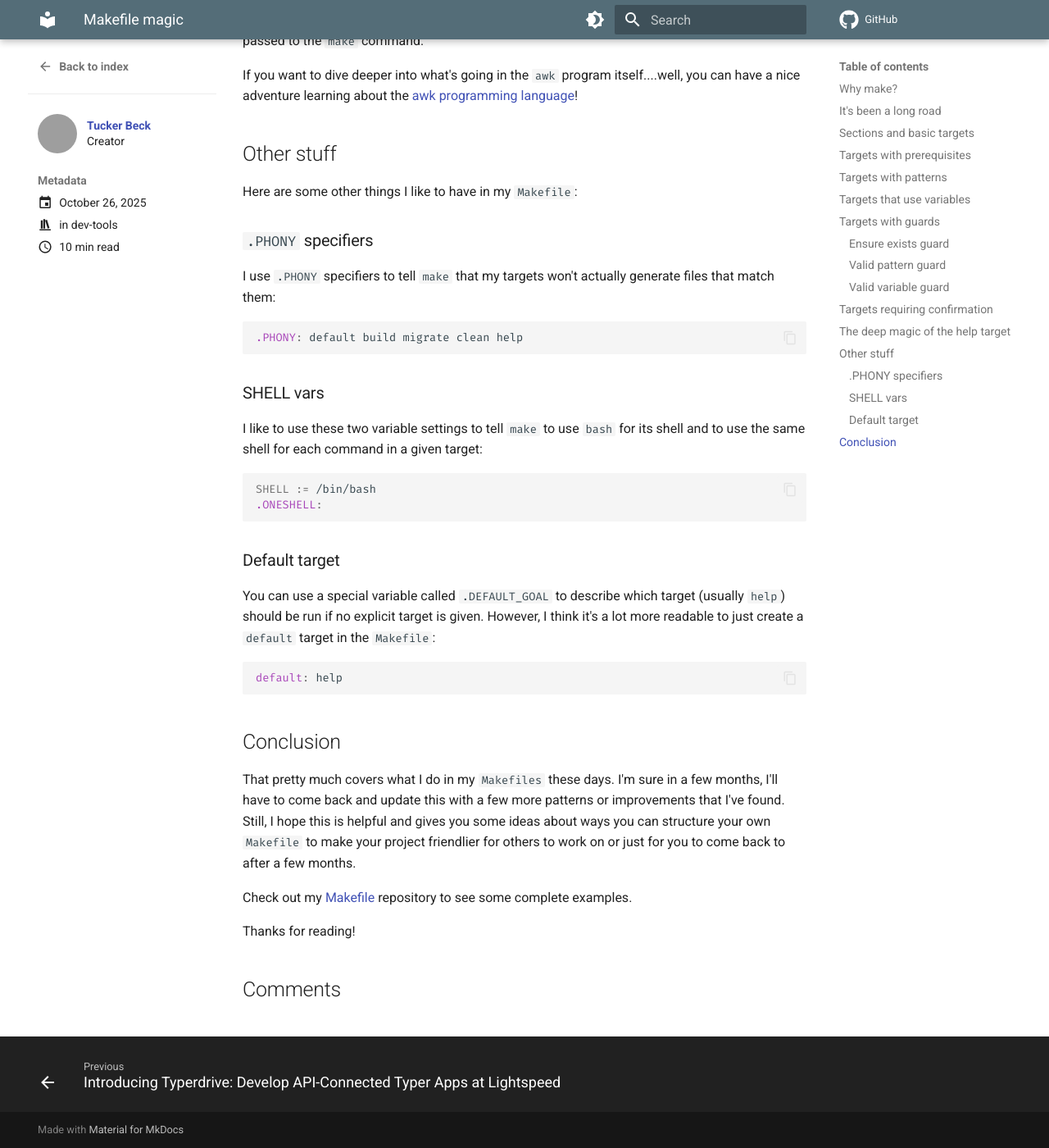
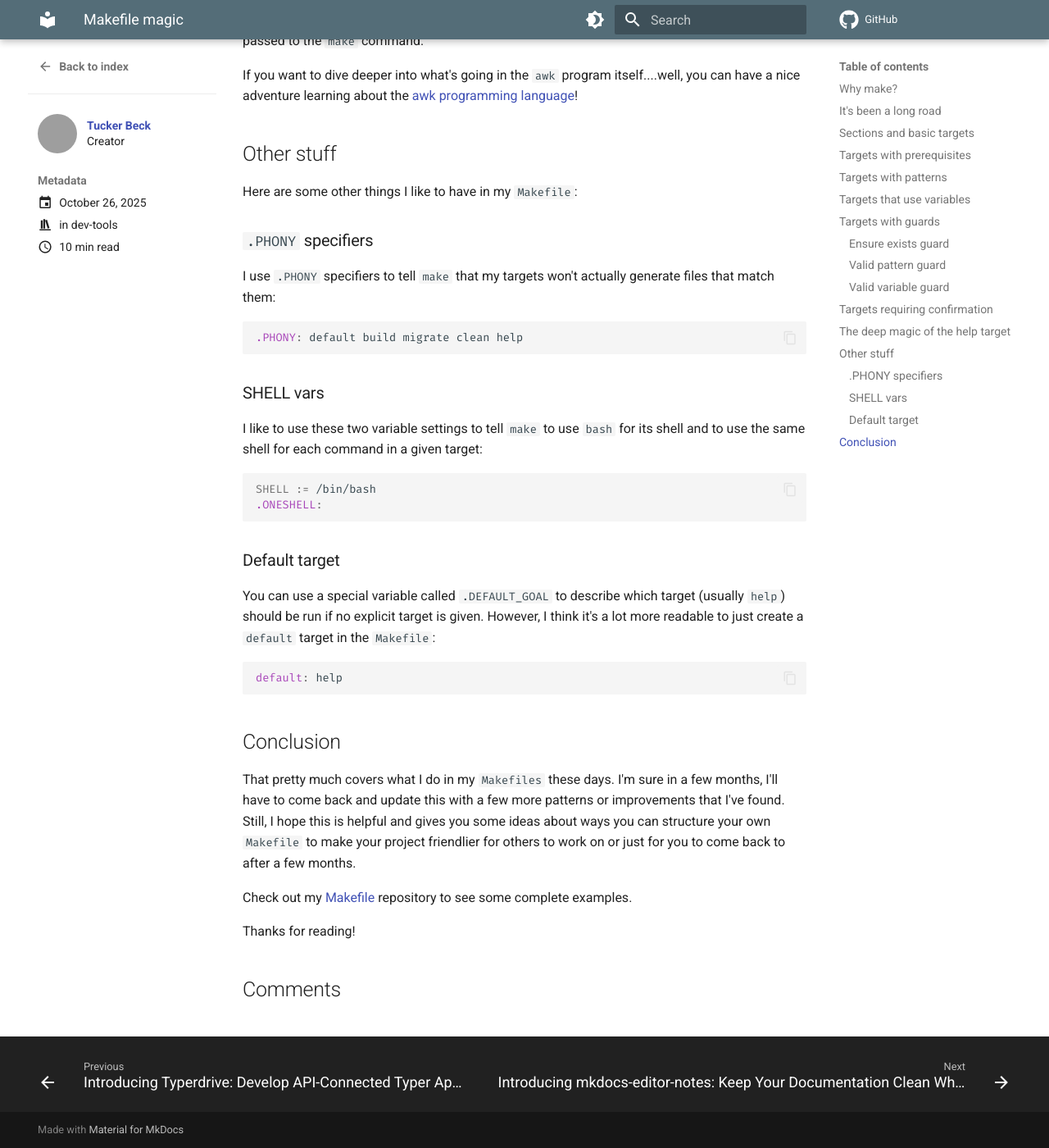
Before and after one commit to dusktreader/blog, an MkDocs documentation site: the page built from docs/source/posts/2025-10-26--makefile-magic.md, in a window 1280 px wide and 1400 px high, scrolled down 7992 px. Shown: the whole window at 82% size. Built offline with MkDocs 1.6.1 and Material for MkDocs 9.7.7, drawn with Linux system fonts in a browser that asks for light colours; comment, search, counter and statistics services are not loaded; some of the changed lines change nothing that is shown; grey boxes are pictures that could not be loaded.

Commit message:
writing: added article on mkdocs-editor-notes

````diff
--- a/docs/mkdocs.yaml
+++ b/docs/mkdocs.yaml
@@ -1,5 +1,4 @@
 # Configuration for mkdocs
-
 site_name: the.dusktreader blog
 site_url: http://blog.dusktreader.dev
 repo_url: https://github.com/dusktreader/blog
@@ -16,6 +15,7 @@
     - navigation.tracking
     - navigation.footer
     - content.code.copy
+    - content.footnote.tooltips
   icon:
     repo: fontawesome/brands/github
   palette:
@@ -36,6 +36,8 @@
 watch:
   - ../docs/source
   - mkdocs.yaml
+extra_css:
+  - stylesheets/extra.css
 plugins:
   blog:
     blog_dir: .
@@ -70,3 +72,4 @@
   - pymdownx.blocks.caption
   - toc:
       toc_depth: 4
+  - footnotes
--- /dev/null
+++ b/docs/source/posts/2026-01-28--introducing-mkdocs-editor-notes.md
@@ -0,0 +1,385 @@
+---
+date: 2026-01-28
+authors:
+- the.dusktreader
+comments: true
+tags:
+- Python
+- MkDocs
+- Documentation
+categories:
+- dev-tools
+---
+
+# Introducing mkdocs-editor-notes: Keep Your Documentation Clean While Tracking TODOs
+
+!!! tip "TLDR"
+    Track TODOs right in your docs without cluttering them. Use footnote syntax, get an auto-generated tracker page.
+
+Writing documentation is hard. Keeping it up-to-date is even harder. When I'm writing, I inevitably encounter
+sections that need more work:
+
+* _I should add an example here_
+* _Need to verify this with the team_
+* _TODO: Update this after the API changes_
+* _Does this make sense to beginners?_
+
+These thoughts are valuable—they represent improvements, questions, and reminders that will make documentation
+better. But where do you put them?
+
+<!-- more -->
+
+## What I've tried
+
+Over the years, I've taken a few different approaches:
+
+
+### HTML comments
+
+Markdown doesn't support comments natively. It's really stupid. You _can_ add an HTML comment:
+
+```
+<!-- TODO: Fix this -->
+```
+
+These are hidden from readers but they are ugly. I _hate_ HTML embedded in my Markdown files. It's like nails
+on a chalboard to me for some reason. Like any project with `TODO` comments, they end up scattered all over
+my docs source files. They aren't _hard_ to find, but you have to remember to look for them! That means that
+they are easily forgotten.
+
+Did I mention that I find them ugly?
+
+
+### External issue trackers
+
+These are great for team projects or large individual projects. But, they are overkill for small notes in
+a small docs site. Beyond that, I find the lack of context in the tracker irritating. I have to look up the
+section in question in another window and I'm wasting a lot of time context switching.
+
+Plus, if I'm in the flow of writing, the last thing I want to do is switch over to a browser to create a new
+issue.
+
+
+### Add a TODO admonition
+
+```
+> [!!!todo]
+> Fix the side-fumbling issue
+```
+
+Most Markdown renderers these days support admonitions of some sort. So, I've even tried to just put the
+editorial note in an admonition. This works, but it is really distracting for the reader. They might be really
+confused about it and distracted from the material. Clearly, this is a bad choice due to the distraction,
+but it also won't be helpful in getting an aggregated view of all your editorial notes throughout the project.
+
+
+### Draft pages
+
+I've also tried keeping work-in-progress pages separate from published docs. This keeps the main documentation
+clean, but it completely severs the connection between what's published and what needs improvement. I would end
+up with draft pages that don't match the structure of my real docs. Then I would lose track of which specific
+sections still need work.
+
+
+## What I wanted
+
+So, as I was editing a new docs page a few days ago, I was thinking about what features would help me with
+this issue.
+
+My wishlist ended up looking like:
+
+- The notes live directly in the documentation source, right next to the content
+- The notes don't clutter the rendered documentation
+- All of my notes are aggregated in one place for easy review
+- The aggregated notes link back to the source location for context
+- The notes uses familiar, intuitive syntax
+
+Well, I decided to try my hand at writing my first mkdocs plugin:
+[mkdocs-editor-notes](https://github.com/dusktreader/mkdocs-editor-notes)
+
+
+## How It Works
+
+mkdocs-editor-notes uses a footnote-like syntax that should feel immediately familiar if you've written
+footnotes in a Markdown document before:
+
+```markdown
+This feature needs more work[^todo:polish].
+
+The current approach might not scale[^ponder:performance].
+
+Research needed here.[^research:alternatives]
+
+
+[^todo:polish]: Add error handling and comprehensive tests
+[^ponder:performance]: Should we benchmark with larger datasets?
+[^research:alternatives]: Look into alternative libraries like httpx or aiohttp
+```
+
+Each note has:
+
+1. **A type** (`todo`, `ponder`, `research`, `improve`, or your own custom types)
+2. **An optional label** (whatever you like: "polish", "performance", etc)
+3. **The note content** (the actual message)
+
+The plugin automatically collects all these notes and generates a dedicated `/editor-notes/` page that shows:
+
+- All notes grouped by type
+- Links back to the exact paragraph where each note appears
+- The note label and content for easy scanning
+
+
+## A Real Example
+
+!!! note "Note Markers Visible in Example"
+    In the example site, note markers are visible inline so you can see how they work. For production docs, you'd
+    typically hide them by setting `show_markers: false`. See [Configurable Visibility](#configurable-visibility)
+    for details.
+
+Let me show you a more realistic example. Imagine you're documenting an API for a spice harvesting platform on
+the desert planet Arrakis. Your quickstart guide might look like this:
+
+```markdown
+# Quick Start Guide
+
+Get your first spice harvester operational in 5 minutes.[^ponder:realistic-harvest-time]
+
+[^ponder:realistic-harvest-time]: Real harvests take hours - is 5 minutes misleading?
+
+## Prerequisites
+
+Before you begin, make sure you have:
+
+- SpiceFlow SDK installed ([Installation Guide](installation.md))
+- A CHOAM-issued API key ([Get one here](../api/authentication.md))
+- Basic knowledge of sandworm ecology[^question:prerequisite-sandworm-training]
+- A stillsuit (strongly recommended)
+
+[^question:prerequisite-sandworm-training]: Should we require sandworm safety certification?
+
+## Step 1: Initialize the Client
+
+Create a client instance with your CHOAM credentials:[^improve:guild-navigator-auth]
+
+[^improve:guild-navigator-auth]: Add Guild Navigator enhanced authentication
+...
+
+```
+
+The docs render as you might expect with a nice clean presentation. However, you'll see
+superscript emojis marking the editor notes.
+
+![Quickstart example page](../images/2026-01-28--example-quickstart.png){ .bordered }
+
+If you click on
+Your documentation readers see a clean, professional guide. But when you visit `/editor-notes/`, you see all your
+editorial notes organized by type:
+
+![Hover effect on editor notes](../images/2026-01-28--example-hover.png){ .bordered }
+
+Click any note and you're taken directly to the relevant paragraph, which highlights briefly so you know exactly
+where you are.
+
+![Highlight on editor notes page](../images/2026-01-28--example-editor-notes.png){ .bordered }
+
+From the "Editor Notes" page, you can click on the file reference to navigate to the context of the note:
+
+![Quickstart example note highlight](../images/2026-01-28--example-quickstart-navback.png){ .bordered }
+
+
+## Key Features
+
+### Multiple Note Types
+
+The plugin includes four built-in note types with distinct emojis:
+
+- ✅ **todo**: Tasks that need to be completed
+- 💭 **ponder**: Questions or considerations
+- ⚡ **improve**: Improvement suggestions
+- 🔍 **research**: Research tasks
+
+But you're not limited to these! Any note type you use is automatically recognized as a custom type:
+
+```markdown
+This needs immediate attention![^urgent:critical-fix]
+
+[^urgent:critical-fix]: Production is affected, fix ASAP
+```
+
+Custom types appear in their own section and you can configure custom emojis for them:
+
+```yaml
+plugins:
+  - editor-notes:
+      note_type_emojis:
+        urgent: "🚨"
+```
+
+![Example custom emoji note ref](../images/2026-01-28--example-custom-emoji-ref.png){ .bordered }
+
+![Example custom emoji note def](../images/2026-01-28--example-custom-emoji-def.png){ .bordered }
+
+
+### Configurable Visibility
+
+By default, editor notes are invisible in your rendered documentation—perfect for public-facing docs. The editor
+notes page is always generated regardless, so you can track your TODOs privately. In the example site,
+`show_markers` is set to `true` so you can see how the markers appear inline. If you're working on internal
+documentation or a staging site, you might want to see the notes inline as well:
+
+```yaml
+plugins:
+  - editor-notes:
+      show_markers: true
+```
+
+With `show_markers: true`, the notes appear as superscript markers in your documentation, just like regular
+footnotes. Set it to `false` (or omit it entirely) to hide the markers while still collecting notes on the
+aggregator page.
+
+### Paragraph Highlighting
+
+When you click a link from the aggregator page to a source paragraph, the target paragraph automatically highlights
+for a few seconds so you can easily locate it. The highlight duration and fade animation are configurable:
+
+```yaml
+plugins:
+  - editor-notes:
+      enable_highlighting: true
+      highlight_duration: 3000  # milliseconds
+      highlight_fade_duration: 2000  # milliseconds
+```
+
+### Theme Integration
+
+The plugin uses CSS custom properties that integrate seamlessly with the Material for MkDocs theme, including
+automatic dark mode support. You can customize the colors to match your theme:
+
+```css
+:root {
+    --editor-note-highlight-bg: rgba(255, 253, 231, 0.5);
+    --editor-note-highlight-intense: #ffeb3b;
+}
+```
+
+## Installation
+
+Getting started is simple:
+
+```bash
+pip install mkdocs-editor-notes
+```
+
+Add to your `mkdocs.yml`:
+
+```yaml
+plugins:
+  - editor-notes
+```
+
+That's it! The plugin will automatically scan your documentation for editor notes and generate the aggregator
+page.
+
+## Running the Example
+
+The mkdocs-editor-notes repository includes a complete example site that demonstrates all the features. You can run
+it locally:
+
+```bash
+# Clone the repository
+git clone https://github.com/dusktreader/mkdocs-editor-notes.git
+cd mkdocs-editor-notes
+
+# Build and serve the example
+make example/serve
+```
+
+The example site includes a fictional "SpiceFlow API" documentation with editor notes scattered throughout. It's a
+great way to see the plugin in action and understand how it works.
+
+![Example home page](../images/2026-01-28--example-home.png){ .bordered }
+
+
+## Use Cases
+
+I've found mkdocs-editor-notes particularly useful for:
+
+### Draft documentation
+
+Mark sections that need expansion, clarification, or verification without leaving TODO
+comments scattered everywhere.
+
+
+### Team collaboration
+
+When reviewing documentation, add `ponder` notes for questions and `improve` notes for
+suggestions. The aggregator page becomes your review checklist.
+
+
+### Track progress
+
+Track what needs to be done without creating a dozen issues. Once you've addressed a note,
+just delete it.
+
+
+### Learning and teaching
+
+When documenting complex systems, use `research` notes to track concepts you need to
+understand better or `ponder` notes for questions to ask domain experts.
+
+
+## Configuration Options
+
+The plugin offers several configuration options:
+
+```yaml
+plugins:
+  - editor-notes:
+      # Show note markers in rendered pages (default: false)
+      show_markers: false
+
+      # Custom location for aggregator page (default: "editor-notes.md")
+      aggregator_page: "notes/editorial-notes.md"
+
+      # Custom emojis for note types
+      note_type_emojis:
+        todo: "📝"
+        urgent: "🔥"
+        question: "❓"
+
+      # Paragraph highlighting configuration
+      enable_highlighting: true
+      highlight_duration: 3000
+      highlight_fade_duration: 2000
+```
+
+See the [full documentation](https://dusktreader.github.io/mkdocs-editor-notes/) for all available options.
+
+
+## The future
+
+I have a couple of features in mind for future releases.
+
+I would really like to be able to filter and sort by note type. This would almost certainly take some
+javascript magic, and might just be too messy to worry about.
+
+It would also be nice to see some statistics around note types used, counts per page, and average age of
+notes. Oh, and it might be good to be able to track the notes by date.
+
+If you have ideas or requests, please [open an issue](https://github.com/dusktreader/mkdocs-editor-notes/issues)!
+
+
+## Conclusion
+
+I try to never think of documentation as a task that is "done". The docs for a software project are a living
+artifact that evolves with the project. The [mkdocs-editor-notes](https://github.com/dusktreader/mkdocs-editor-notes)
+plugin embraces this reality by making it easy to track what needs work without cluttering the docs or maintaining
+separate issues in some sort of tracker.
+
+The plugin is available on PyPI and ready to use. Give it a try and let me know what you think!
+
+- [PyPI Package](https://pypi.org/project/mkdocs-editor-notes/)
+- [Documentation](https://dusktreader.github.io/mkdocs-editor-notes/)
+- [GitHub Repository](https://github.com/dusktreader/mkdocs-editor-notes)
+
+Thanks for reading!
--- /dev/null
+++ b/docs/source/stylesheets/extra.css
@@ -0,0 +1,7 @@
+/* Custom styles for blog */
+
+/* Add border to images with the bordered class */
+img.bordered {
+    border: 1px solid #ddd;
+    border-radius: 4px;
+}
````
Also changed, not shown: docs/source/images/2026-01-28--example-custom-emoji-def.png (added), docs/source/images/2026-01-28--example-custom-emoji-ref.png (added), docs/source/images/2026-01-28--example-editor-notes.png (added), docs/source/images/2026-01-28--example-home.png (added), docs/source/images/2026-01-28--example-hover.png (added), docs/source/images/2026-01-28--example-quickstart-navback.png (added), docs/source/images/2026-01-28--example-quickstart.png (added).
